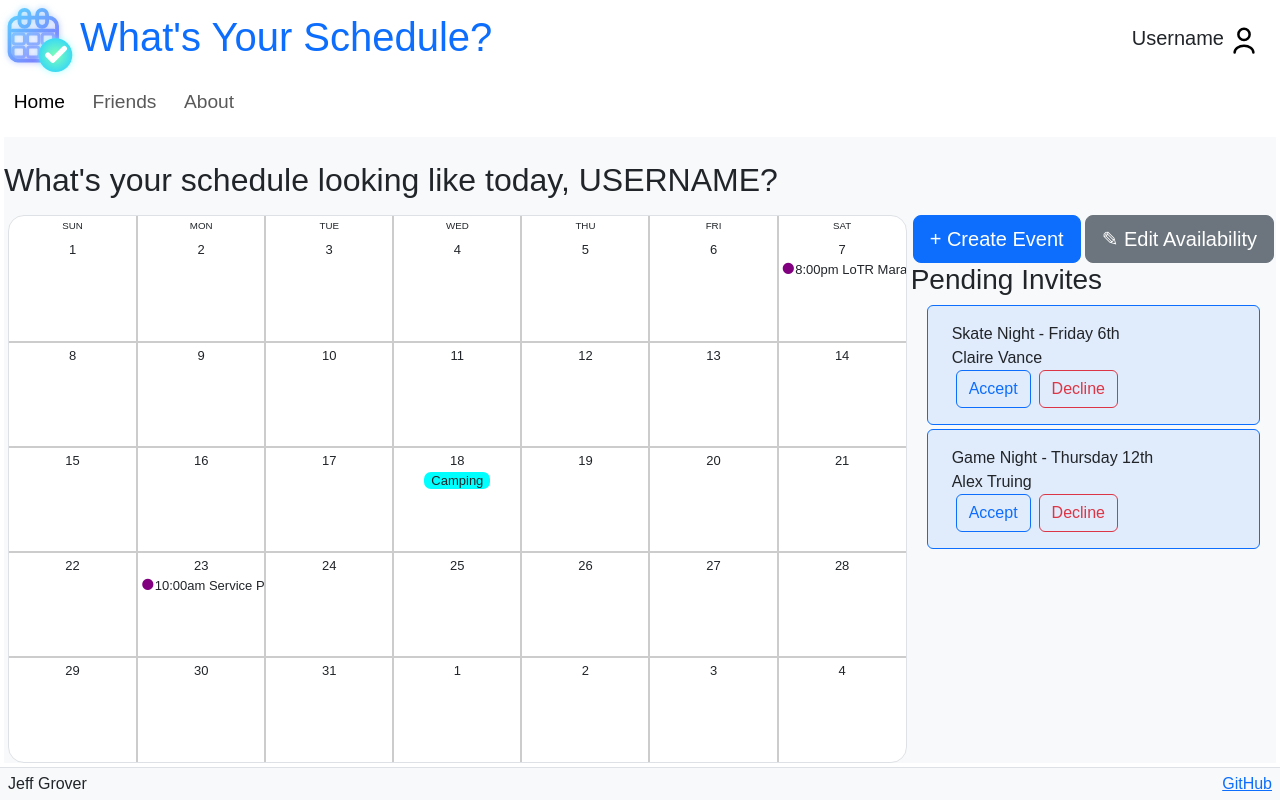
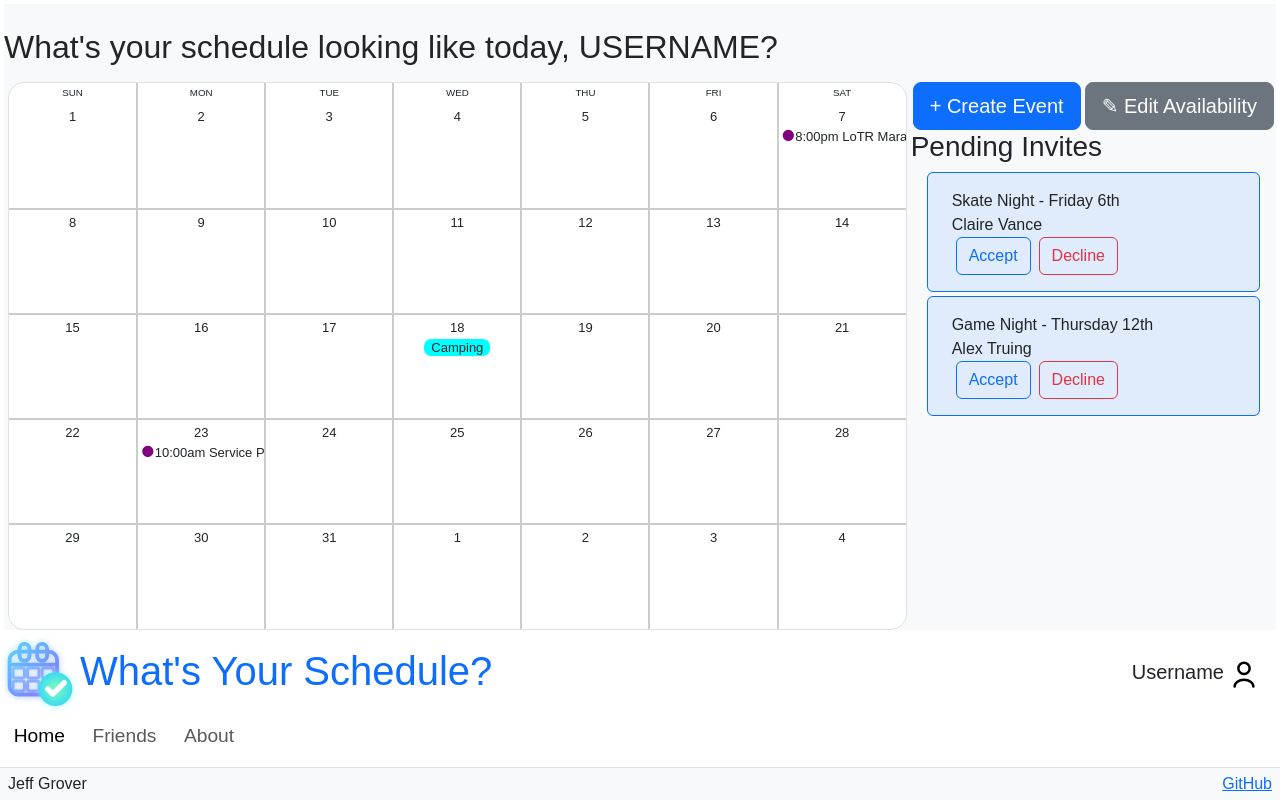
Before and after one commit to j3ffgr0v3r/CS260-Startup, a React (Vite) app: page /home in a window 1280 px wide. Built offline with nearby package versions, Linux system fonts and the light colour scheme; sample sign-in values are in the browser's storage; a web font is replaced by a local one.

Commit message:
Blocked other routes from being loaded until navigated into. Dynamic loading page to send to login or /home, depending on if the user is signed in

```diff
--- a/src/app.jsx
+++ b/src/app.jsx
@@ -2,7 +2,7 @@ import React from 'react';
 import 'bootstrap/dist/css/bootstrap.min.css';
 import './app.css';
 
-import { BrowserRouter, NavLink, Outlet, Route, Routes } from 'react-router-dom';
+import { BrowserRouter, Navigate, NavLink, Outlet, Route, Routes } from 'react-router-dom';
 import { Login } from './login/login';
 import { Home } from './home/home';
 import { Friends } from './friends/friends';
@@ -19,14 +19,15 @@ export default function App() {
         <BrowserRouter>
             <div className="app">
                 <Routes>
-                    <Route path='/' element={<Login userEmail={userEmail}
-                                            authState={authState}
+                    <Route element={<PublicRoute userEmail={userEmail}/>}>
+                        <Route path='/' element={<Login userEmail={userEmail}
                                             onAuthChange={(username, userEmail, authState) => {
                                             setUsername(username);
                                             setUserEmail(userEmail);
                                             setAuthState(authState);
                                             }}/>} exact />
-                    <Route element={<Header />}>
+                    </Route>
+                    <Route element={<><PrivateRoute userEmail={userEmail} /><Header /></>}>
                         <Route path='/home' element={<Home />} />
                         <Route path='/friends' element={<Friends />} />
                         <Route path='/friend_schedule' element={<FriendSchedule />} />
@@ -65,11 +66,22 @@ function Header() {
                     </menu>
                 </nav>
             </header>
-            <Outlet />
+
         </>
     );
 }
 
+function PublicRoute ({ userEmail }) {
+    // If user exists, redirect them to home instead of showing Login/Landing
+    return userEmail ? (<Navigate to="/home" replace />) : (<Outlet />);
+};
+
+function PrivateRoute ({ userEmail }) {
+    // If user does not exist, redirect them to Login
+    return !userEmail ? (<Navigate to="/" replace />) : (<Outlet />);
+
+};
+
 function NotFound() {
     return <main className="container-fluid bg-secondary text-center">404: Return to sender. Address unknown.</main>;
 }
```
